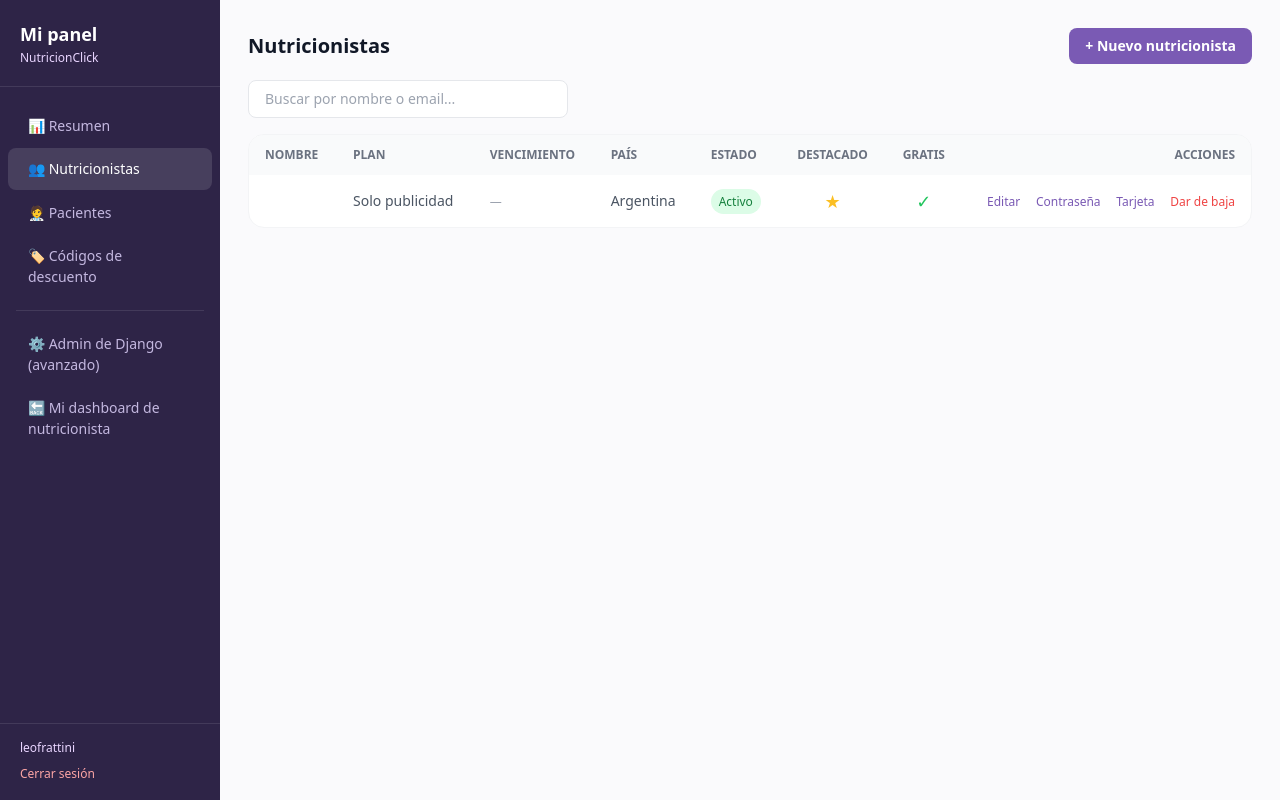
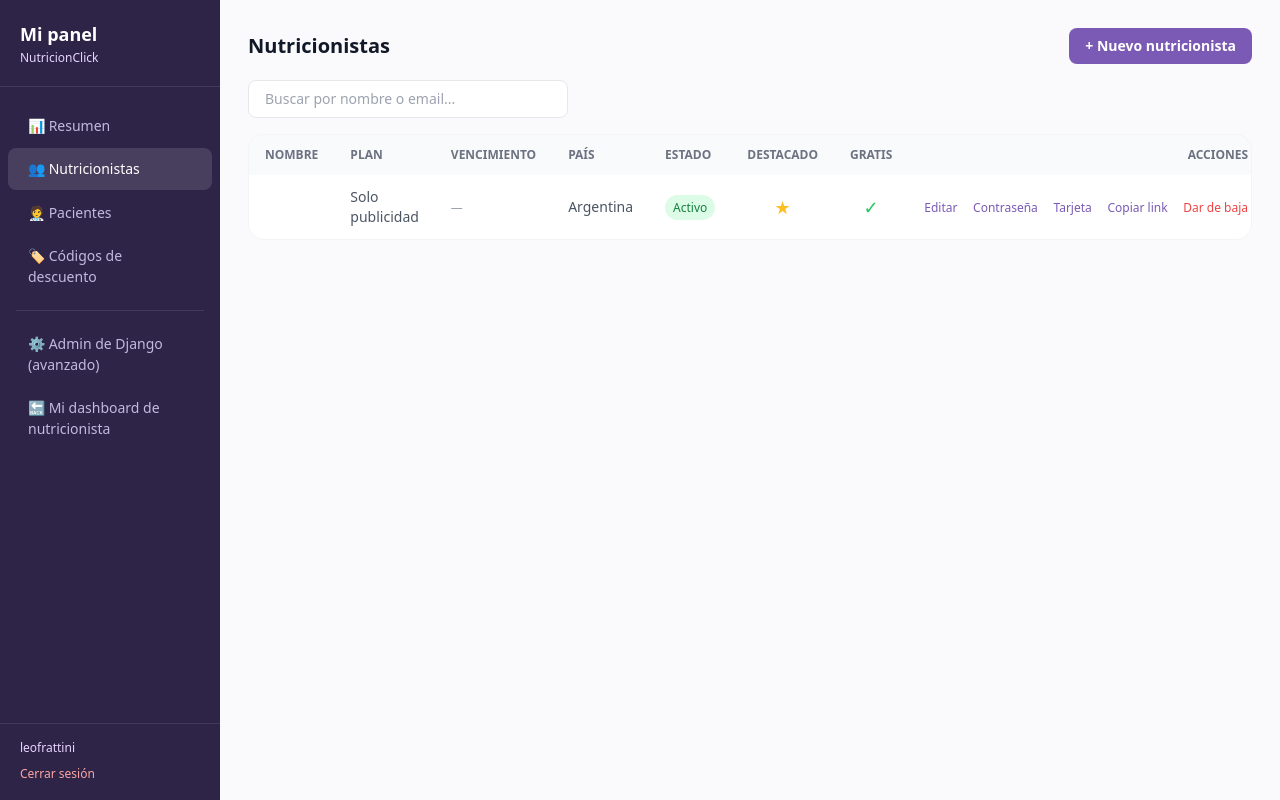
Before and after one commit to LeandroFrattini/nutricionapp, a Django app: page /mi-panel/nutricionistas/ in a window 1280 px wide. Run offline with Django 5.2, Linux system fonts and the light colour scheme; a user stored in the database is signed in; data comes from the database, SQL or seed files in the repository; tables that the repository leaves empty hold one stand-in row (values such as "Sample post"); parts of the project's set-up code (start-up, migrations or seed data) failed here and were passed over; some libraries are stand-ins or nearby versions.

Commit message:
feat: agregar boton "Copiar link" al perfil publico de cada nutricionista
El link individual (/nutricionistas/<slug>/) ya existia, pero no habia
forma facil de conseguirlo desde el panel para promocionar a un
profesional puntual. Copia la URL completa al portapapeles con un click.

Co-Authored-By: Claude Sonnet 5 <noreply@anthropic.com>

```diff
--- a/templates/panel/nutricionistas.html
+++ b/templates/panel/nutricionistas.html
@@ -78,6 +78,10 @@
           <a href="{% url 'panel_nutricionista_editar' n.pk %}" class="text-xs text-[#7A5AB4] hover:underline font-medium">Editar</a>
           <a href="{% url 'panel_nutricionista_cambiar_password' n.pk %}" class="text-xs text-[#7A5AB4] hover:underline font-medium">Contraseña</a>
           <a href="{% url 'panel_nutricionista_tarjeta' n.pk %}" class="text-xs text-[#7A5AB4] hover:underline font-medium">Tarjeta</a>
+          <button type="button"
+                  data-link-copiar="{{ request.scheme }}://{{ request.get_host }}{% url 'perfil_publico' n.slug %}"
+                  onclick="copiarLinkPerfil(this)"
+                  class="text-xs text-[#7A5AB4] hover:underline font-medium">Copiar link</button>
           <form method="post" action="{% url 'panel_nutricionista_toggle_aprobado' n.pk %}" class="inline"
                 onsubmit="return confirm('{% if n.aprobado %}¿Dar de baja{% else %}¿Aprobar{% endif %} a {{ n.user.get_full_name|escapejs }}?')">
             {% csrf_token %}
@@ -95,4 +99,17 @@
     </tbody>
   </table>
 </div>
+
+<script>
+function copiarLinkPerfil(btn) {
+  var link = btn.getAttribute('data-link-copiar');
+  var original = btn.textContent;
+  navigator.clipboard.writeText(link).then(function () {
+    btn.textContent = '¡Copiado!';
+    setTimeout(function () { btn.textContent = original; }, 1500);
+  }).catch(function () {
+    window.prompt('No se pudo copiar solo — copiá el link manualmente:', link);
+  });
+}
+</script>
 {% endblock %}
```
